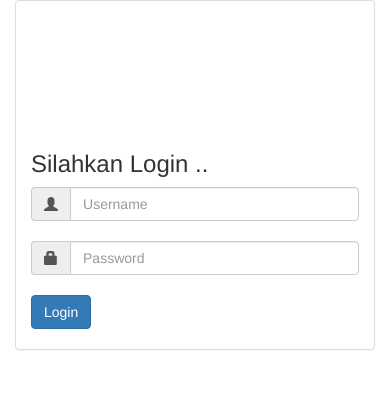
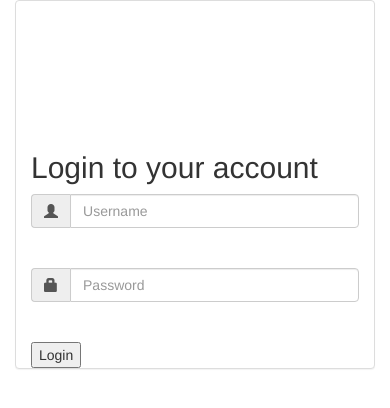
Before and after one commit to hegarsulistyawan/projectwebsite, a PHP site: page / in a window 390 px wide. Shown: the top 408 px of the page. Run offline with PHP 8.4, Linux system fonts and the light colour scheme; a stand-in replaces the project's code that opens the database connection; some libraries are stand-ins or nearby versions.

Commit message:
update index login

```diff
--- a/index.php
+++ b/index.php
@@ -1,12 +1,9 @@
 <!DOCTYPE html>
 <html>
 <head>
-	<title>KIOS MALASNGODING</title>
+	<title>Apotek Helude-tik</title>
 	<link rel="stylesheet" type="text/css" href="assets/css/bootstrap.css">
-	<link rel="stylesheet" type="text/css" href="assets/js/jquery-ui/jquery-ui.css">
-	<script type="text/javascript" src="assets/js/jquery.js"></script>
-	<script type="text/javascript" src="assets/js/bootstrap.js"></script>
-	<script type="text/javascript" src="assets/js/jquery-ui/jquery-ui.js"></script>
+	<link rel="stylesheet" type="text/css" href="assets/css/style.css">
 	<?php include 'admin/config.php'; ?>
 	<style type="text/css">
 	.kotak{
@@ -19,7 +16,7 @@
 	</style>
 </head>
 <body>
-	<div class="container">
+<div class="container">
 		<?php
 		if(isset($_GET['pesan'])){
 			if($_GET['pesan'] == "gagal"){
@@ -27,24 +24,29 @@
 			}
 		}
 		?>
-		<div class="panel panel-default">
-			<form action="login_act.php" method="post">
-				<div class="col-md-4 col-md-offset-4 kotak">
-					<h3>Silahkan Login ..</h3>
+
+	<div class="panel panel-default">
+		<div class="col-md-4 col-md-offset-4 kotak">
+			<div class="module form-module">
+				<div class="toggle"><i class="fa fa-times fa-pencil"></i>
+				</div>
+				<div class="form">
+					<h2>Login to your account</h2>
+					<form name="formlogin" action="login_act.php" method="post">
 					<div class="input-group">
 						<span class="input-group-addon"><span class="glyphicon glyphicon-user"></span></span>
-						<input type="text" class="form-control" placeholder="Username" name="uname">
-					</div>
+						<input type="text" class="form-control" placeholder="Username" name="uname"/>
+					</div><br>
 					<div class="input-group">
 						<span class="input-group-addon"><span class="glyphicon glyphicon-lock"></span></span>
 						<input type="password" class="form-control" placeholder="Password" name="pass">
-					</div>
-					<div class="input-group">
-						<input type="submit" class="btn btn-primary" value="Login">
-					</div>
+					</div><br>
+					<button value="login">Login</button>
+					</form>
 				</div>
-			</form>
+			</div>
 		</div>
 	</div>
+</div>
 </body>
 </html>
```
